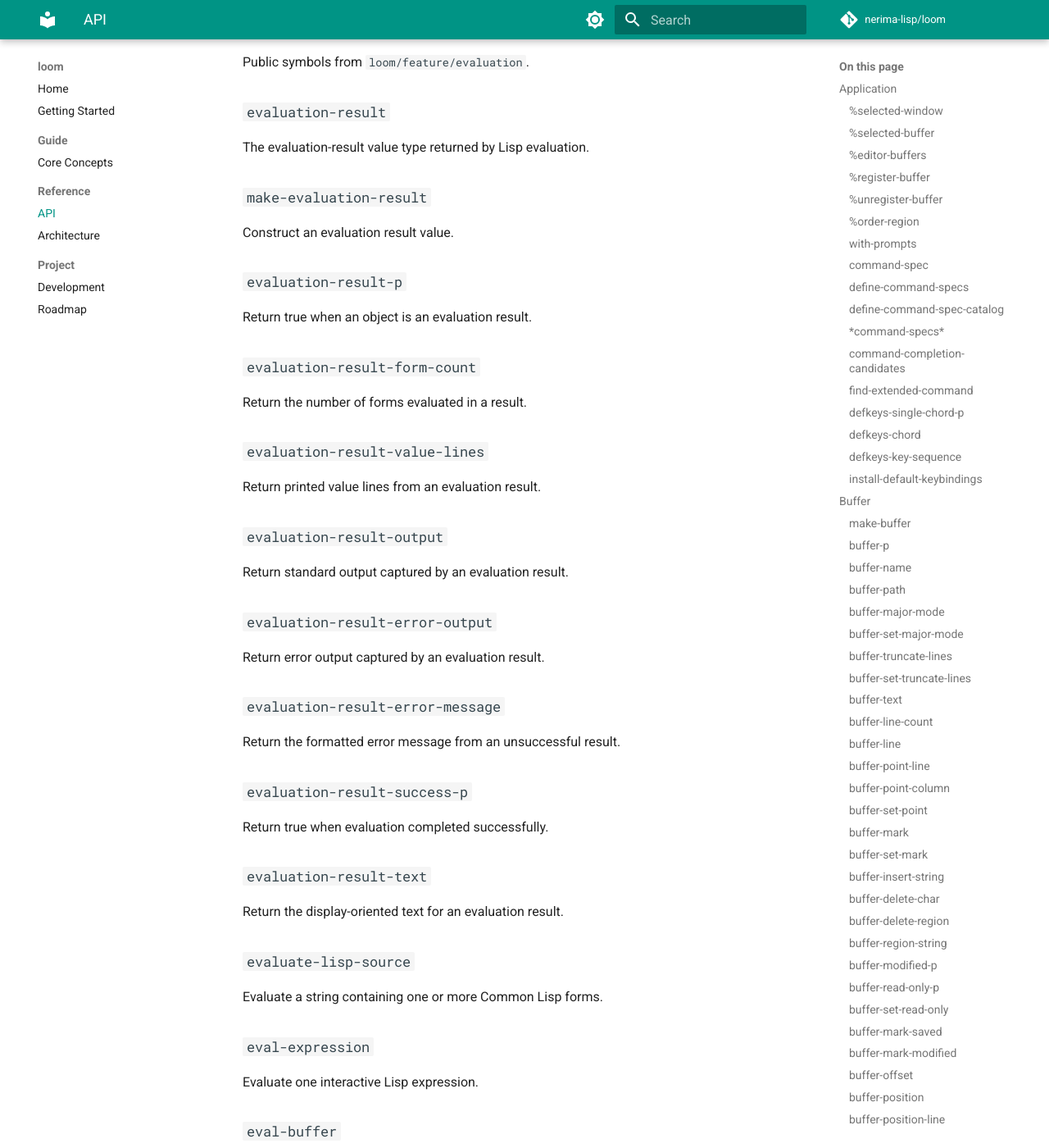
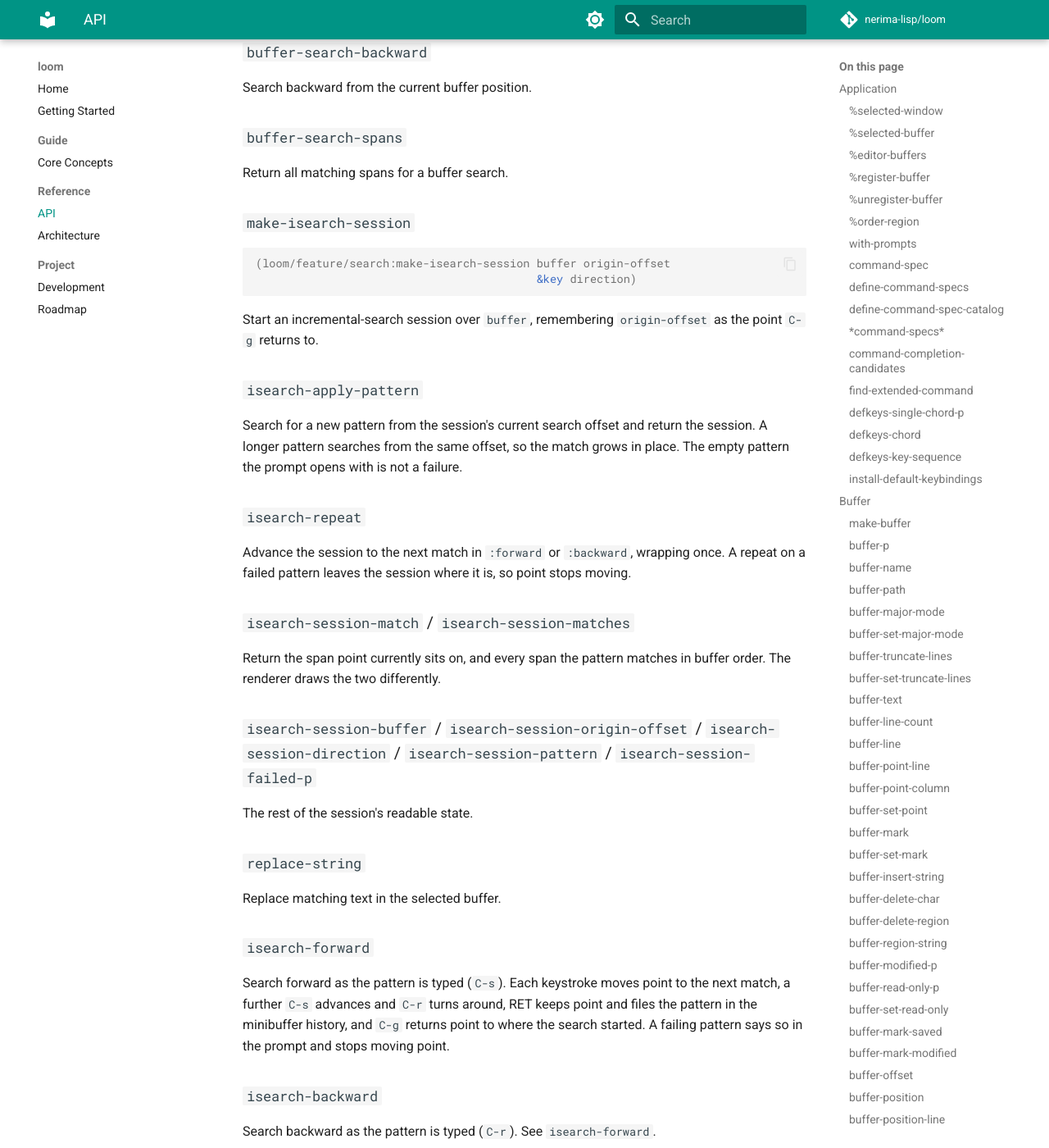
Before and after one commit to nerima-lisp/loom, an MkDocs documentation site: the page built from docs/src/reference/api.md, in a window 1280 px wide and 1400 px high, scrolled down 41756 px. Shown: the whole window at 82% size. Built offline with MkDocs 1.6.1 and Material for MkDocs 9.7.7, drawn with Linux system fonts in a browser that asks for light colours; comment, search, counter and statistics services are not loaded; some of the changed text lies outside the part shown.

Commit message:
feat: search incrementally on C-s and C-r
FR-006 of docs/src/notes/requirements-daily-driver.md. search-forward
read a whole pattern and then moved, which meant deciding what to search
for before seeing whether it matched anything. C-s and C-r now move
point on every keystroke; the old commands stay reachable as
M-x search-forward and M-x search-backward.

The searching itself was already there -- buffer-search-spans, bounded
by the regex timeout and restricted to the narrowed region -- so what
this needed was a prompt that acts while it is being typed. The
minibuffer gains two hooks for that: on-change, which fires after every
edit to the input, and on-key, which gets first refusal on a key event.
Without on-key, a C-s inside an active prompt would be typed into the
pattern rather than advancing the search. Both recognize Ctrl+letter
through the same %key-event->descriptor the global keymap routes
through, so the chord is recognized in the prompt exactly when it would
be recognized outside it. input-routing-descriptor.lisp moves ahead of
the minibuffer files in loom.asd to make that reference a backward one.

The session lives in editor-state-isearch rather than in the command's
closure because the renderer has to read it: %layout-draw-isearch
repaints every match, and the one point sits on in a second style,
reusing the row and column geometry the buffer text was drawn with so a
highlight lands correctly whether the window is wrapping or scrolled
sideways. It is transient and never reaches session v5.

Point goes to a match's start, which is where the non-incremental
search-forward leaves it too. A failing pattern changes the prompt --
minibuffer-set-prompt is new for that, since the message line is the
same screen row an active prompt occupies -- and leaves point on the
last match that did work.

Two existing tests pinned C-s and C-r to the old commands and are
updated to the new binding; that rebinding is FR-006's own requirement.

+18 tests (829 -> 847). Verified with nix build (0), nix flake check
--print-build-logs (0, 844 passed / 3 skipped / 0 failed),
nix build .#checks.aarch64-darwin.docs (0) and nix fmt -- --ci (0).

````diff
--- a/docs/src/reference/api.md
+++ b/docs/src/reference/api.md
@@ -692,12 +692,30 @@ Return the text typed into `minibuffer` so far, or `""` when inactive.
 ### `minibuffer-activate`
 
 ```lisp
-(loom:minibuffer-activate minibuffer prompt &key on-confirm on-cancel)
+(loom:minibuffer-activate minibuffer prompt
+                          &key on-confirm on-cancel on-change on-key
+                               completion-function)
 ```
 
 Begin an interactive input session, displaying `prompt`. `on-confirm` is
 called with the final input string on confirm (e.g. RET); `on-cancel` on
-cancel (e.g. C-g). Returns `minibuffer`.
+cancel (e.g. C-g). `on-change` is called with the current input after every
+edit to it, which is what lets a prompt act while it is still being typed
+rather than only at RET. `on-key` is called with each key event before it is
+classified, and consumes the event by returning true — that is how a caller
+keeps a chord like `C-s` from being typed into the input. Returns
+`minibuffer`.
+
+### `minibuffer-set-prompt`
+
+```lisp
+(loom:minibuffer-set-prompt minibuffer prompt)
+```
+
+Replace an active minibuffer's prompt without disturbing its input. A prompt
+that reports state cannot use `minibuffer-message` for it, because the message
+line is the same screen row the active prompt occupies. Inactive minibuffers
+ignore this.
 
 ### `minibuffer-complete`
 
@@ -1459,6 +1477,17 @@ Return the register bank attached to `state`.
 ```
 
 Return the keyboard-macro state attached to `state`.
+
+### `editor-state-isearch`
+
+```lisp
+(loom:editor-state-isearch state)
+```
+
+Return the incremental-search session that is live while its prompt is up, or
+`nil`. The renderer reads it to highlight matches, which is why it lives here
+rather than inside the search command. Transient, and not persisted into a
+session.
 
 ### `editor-state-prefix-argument`
 
@@ -1986,17 +2015,62 @@ Search backward from the current buffer position.
 
 Return all matching spans for a buffer search.
 
+### `make-isearch-session`
+
+```lisp
+(loom/feature/search:make-isearch-session buffer origin-offset
+                                          &key direction)
+```
+
+Start an incremental-search session over `buffer`, remembering `origin-offset`
+as the point `C-g` returns to.
+
+### `isearch-apply-pattern`
+
+Search for a new pattern from the session's current search offset and return
+the session. A longer pattern searches from the same offset, so the match grows
+in place. The empty pattern the prompt opens with is not a failure.
+
+### `isearch-repeat`
+
+Advance the session to the next match in `:forward` or `:backward`, wrapping
+once. A repeat on a failed pattern leaves the session where it is, so point
+stops moving.
+
+### `isearch-session-match` / `isearch-session-matches`
+
+Return the span point currently sits on, and every span the pattern matches in
+buffer order. The renderer draws the two differently.
+
+### `isearch-session-buffer` / `isearch-session-origin-offset` / `isearch-session-direction` / `isearch-session-pattern` / `isearch-session-failed-p`
+
+The rest of the session's readable state.
+
 ### `replace-string`
 
 Replace matching text in the selected buffer.
 
+### `isearch-forward`
+
+Search forward as the pattern is typed (`C-s`). Each keystroke moves point to
+the next match, a further `C-s` advances and `C-r` turns around, RET keeps
+point and files the pattern in the minibuffer history, and `C-g` returns point
+to where the search started. A failing pattern says so in the prompt and stops
+moving point.
+
+### `isearch-backward`
+
+Search backward as the pattern is typed (`C-r`). See `isearch-forward`.
+
 ### `search-forward`
 
-Run the interactive forward-search command.
+Run the non-incremental forward-search command, which reads a whole pattern
+before moving. Available as `M-x search-forward`; `C-s` runs `isearch-forward`.
 
 ### `search-backward`
 
-Run the interactive backward-search command.
+Run the non-incremental backward-search command. Available as
+`M-x search-backward`; `C-r` runs `isearch-backward`.
 
 ## Evaluation feature
 
````
Also changed, not shown: docs/src/project/roadmap.md (+5 -0 lines), docs/src/reference/architecture.md (+11 -0 lines), 15 other files.
